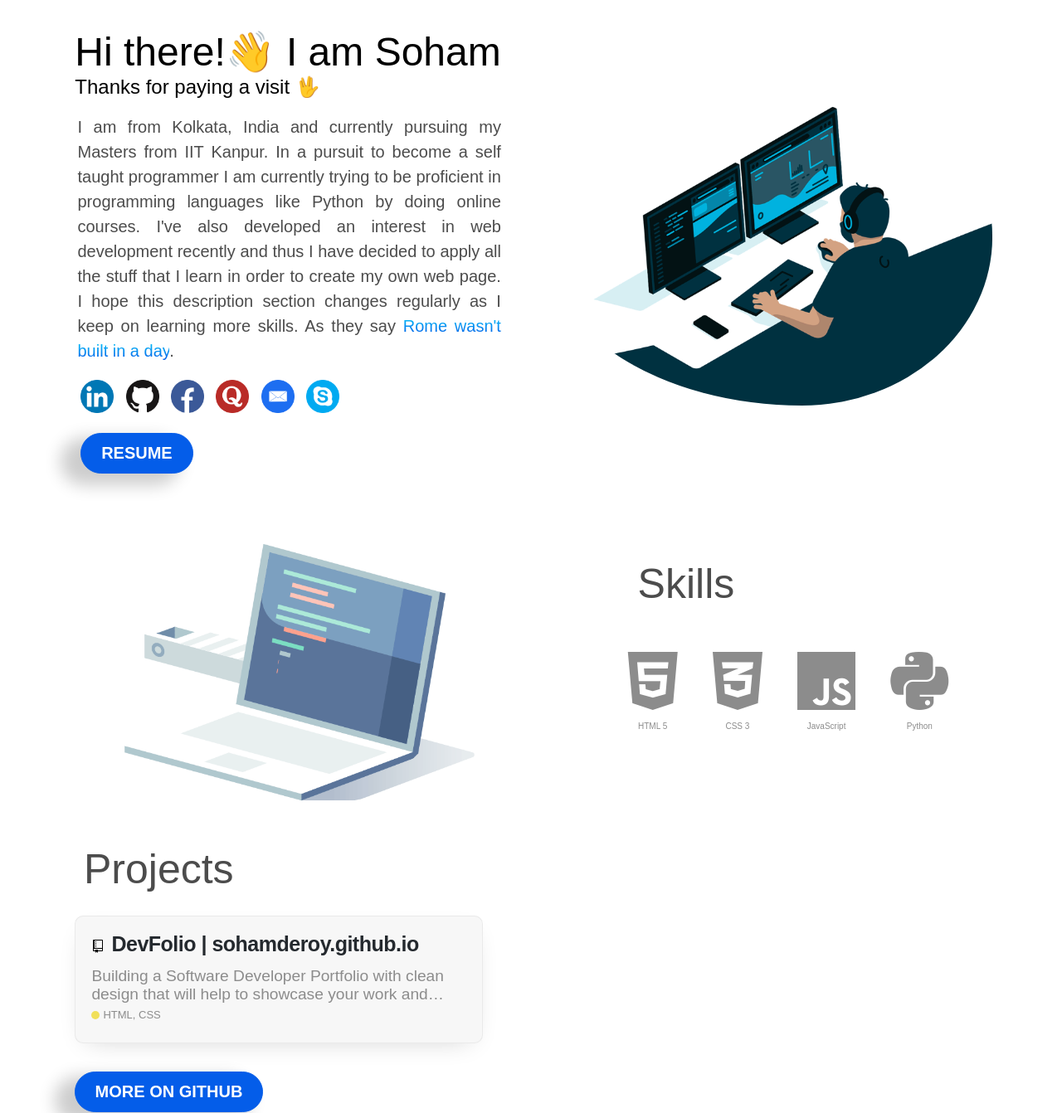
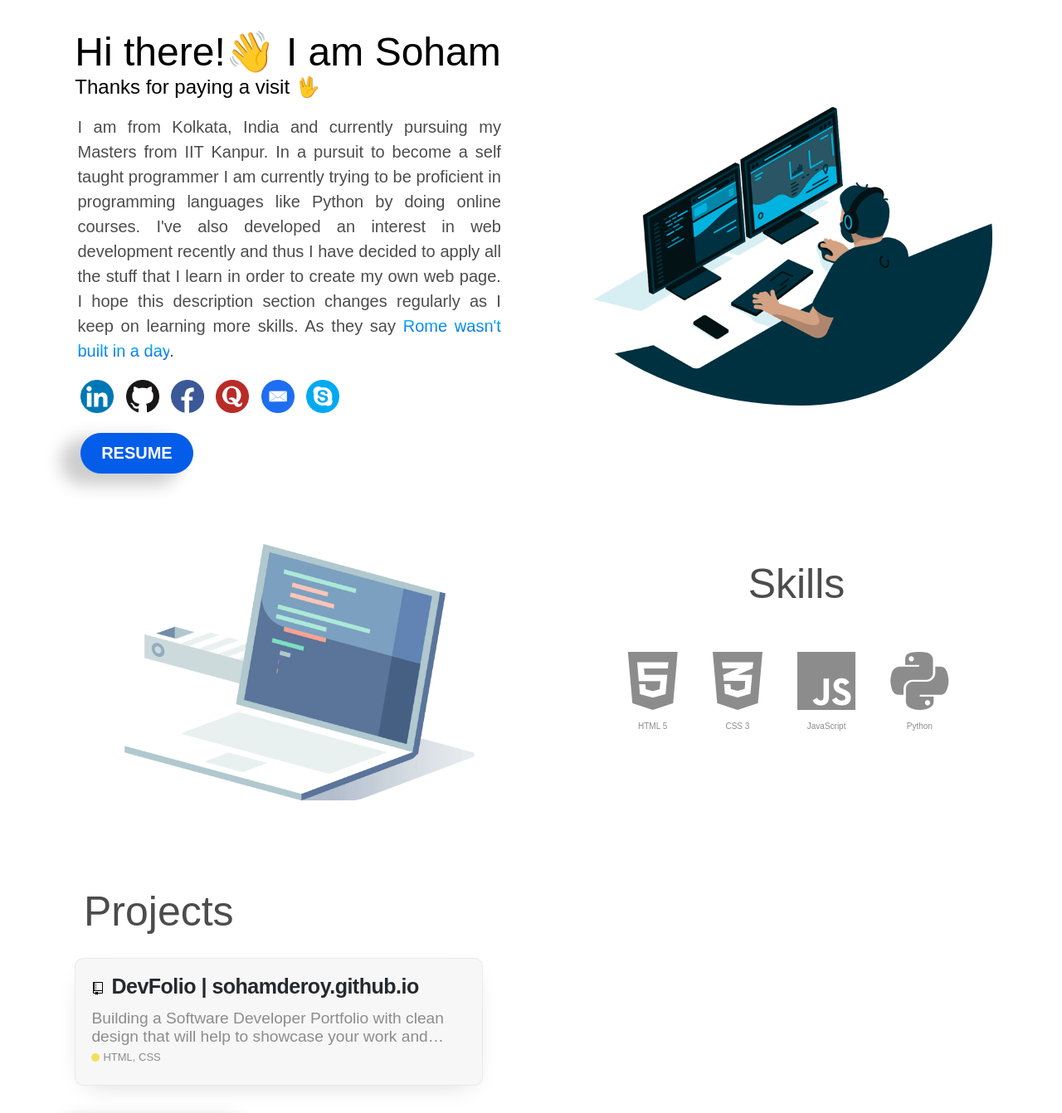
Before and after one commit to sohamderoy/sohamderoy.github.io, a PHP site: page / in a window 1280 px wide. Shown: the part 75-1417 px from the top of the page at 83% size. Run offline with PHP 8.4, Linux system fonts and the light colour scheme; some libraries are stand-ins or nearby versions; some web fonts are replaced.

Commit message:
minor editing

```diff
--- a/css/main.css
+++ b/css/main.css
@@ -133,8 +133,9 @@ p {
 }
 .skills{
     font-size: 50px;
-    padding: 0% 0% 7% 20%;
+    padding: 0% 0% 7% 0%;
     color: #4c4c4c;
+    text-align: center;
 }
 .certifications{
     font-size: 50px;
@@ -489,8 +490,7 @@ q{
   }
   .projects{
     font-size: 50px;
-    padding: 1% 0% 1% 0%;
-    text-align: left !important;
+    padding: 5% 0% 1% 0%;
     color: #4c4c4c;
     padding-left: 2em;
 }
--- a/index.html
+++ b/index.html
@@ -244,7 +244,7 @@
 </table>
 <!--Footer section-->
 <table>
-    <p id = "lastupdatedon">Last Updated On: 11th June, 2020 06:24 PM IST</p>
+    <p id = "lastupdatedon">Last Updated On: 11th June, 2020 06:59 PM IST</p>
     <div class="copyright">Icons made by <a class="mit" href="https://www.flaticon.com/authors/freepik" title="Freepik">Freepik</a> from <a class="mit" href="https://www.flaticon.com/" title="Flaticon">www.flaticon.com</a></div>
     <p class="copyright">Copyright <span style="font-family: 'Times New Roman', Times, serif;">©</span> 2020 Soham De Roy. Except where otherwise noted, content on this site is licensed under the <a class="mit" href="https://sohamderoy.github.io/LICENSE.txt">MIT License</a>.</p>
     <footer class = "footer" align = "center"><img alt ="&lt; &gt;" src = "https://sohamderoy.github.io/img/codesymbol.png" draggable="false" style="width: 1.5em; height: 1.5em; vertical-align: -0.45em;"> with <img alt ="❤️" src = "https://sohamderoy.github.io/img/heart.ico" draggable="false" style="width: 1.5em; height: 1.5em; vertical-align: -0.45em;"> by <span style="font-weight: bolder;">_sdr</span> | Hosted on <a href="https://github.com/sohamderoy/sohamderoy.github.io"> <img draggable="false" style="width: 1.25em; height: 1.25em; vertical-align: -0.35em;" src = "https://sohamderoy.github.io/img/github.ico" alt = "github_logo"></a></footer>
```
